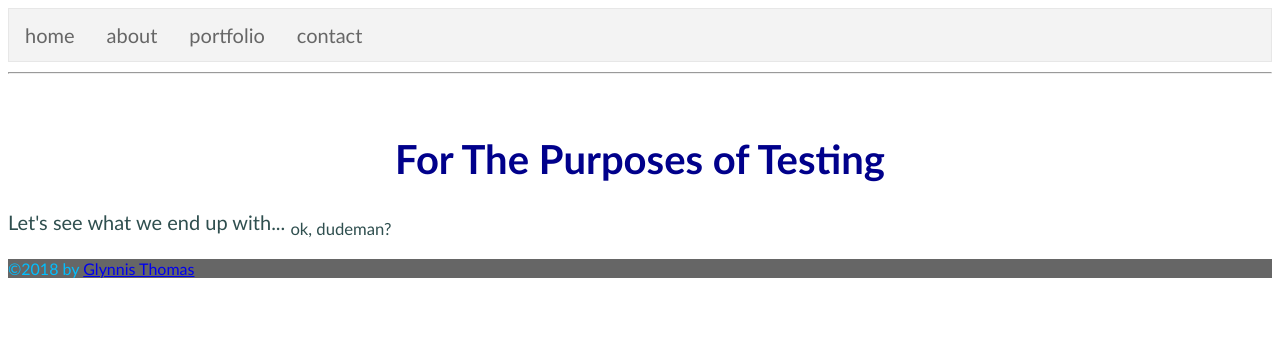
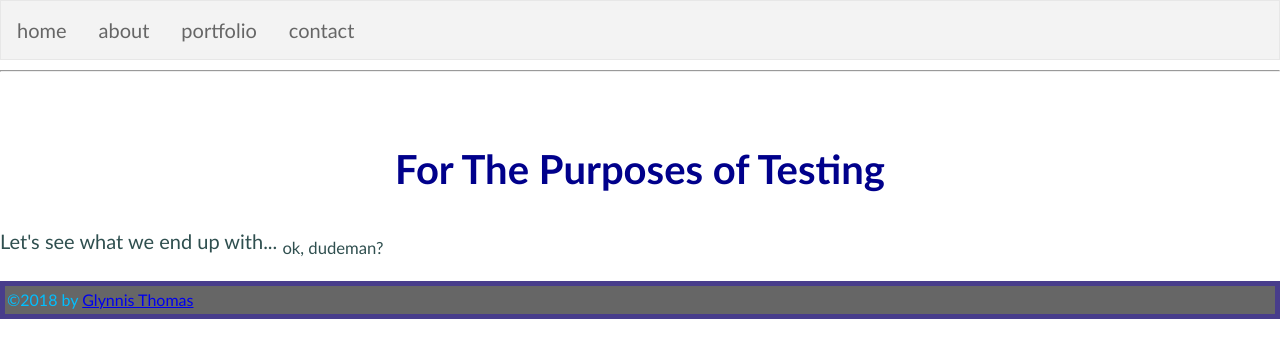
Before and after one commit to GT-rc/new-website, a plain HTML site: page templates/base.html in a window 1280 px wide. Drawn offline with Linux system fonts and the light colour scheme.

Commit message:
pausing for a mo - changed some styles, tested

```diff
--- a/static/styles/style.css
+++ b/static/styles/style.css
@@ -1,23 +1,25 @@
 /* what order do these go in? logical? elements / class / id? generational? */
 
-body {
-    font-family: 'Trebuchet MS', 'Lucida Sans Unicode', 'Lucida Grande', 'Lucida Sans', Arial, sans-serif;
-    font-size: 20px;
-    color: deepskyblue;
+/* Overarching Elements */
 
+html, body {
+    /* display: inline-flex; */
+    font-weight: 300;
+    line-height: 1.5;
 }
-/*
+
+/* Top Navigation Menu */
+
 .nav {
-    overflow: hidden;
-} */
+    border: 1px solid #e7e7e7;
+    background-color: #f3f3f3;
+}
 
 .nav ul {
     list-style-type: none;
     margin: 0;
     padding: 0;
     overflow: hidden;
-    border: 1px solid #e7e7e7;
-    background-color: #f3f3f3;
 }
 
 .nav li {
@@ -41,6 +43,15 @@ body {
     background-color: #4caf50;
 }
 
+/* Main Page Elements */
+
+body {
+    font-family: 'Trebuchet MS', 'Lucida Sans Unicode', 'Lucida Grande', 'Lucida Sans', Arial, sans-serif;
+    font-size: 20px;
+    color: deepskyblue;
+    margin: 0;
+}
+
 h1 {
     color: darkblue;
     text-align: center;
@@ -49,12 +60,19 @@ h1 {
 p {
     color: darkslategray;
 }
-/*
-#portfolio {
-
-} */
 
 .footer {
     font-size: 0.80em;
     background-color: #666;
+    margin: 0;
+    padding: 2px;
+    border: 5px solid darkslateblue;
 }
+
+/* ID's */
+
+#portfolio {
+    text-decoration: crimson;
+}
+
+/* Other Classes */
```
